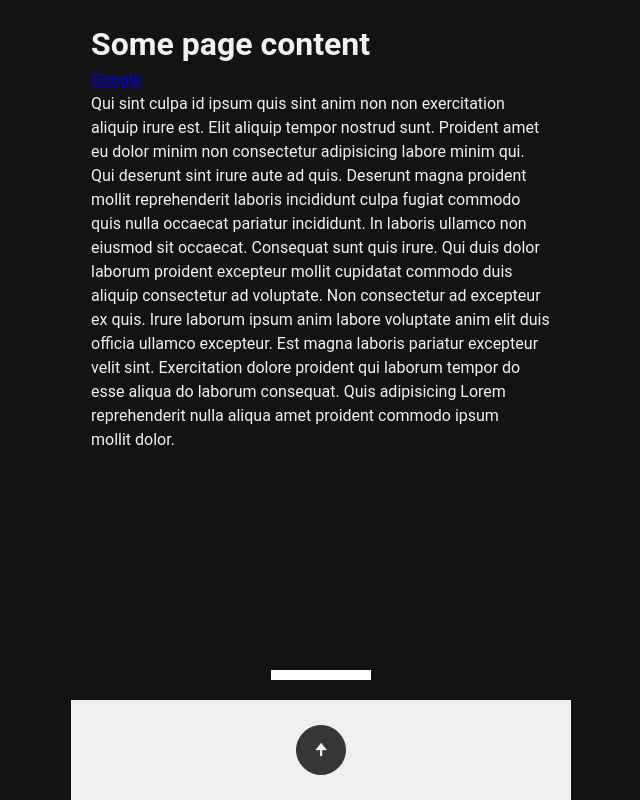
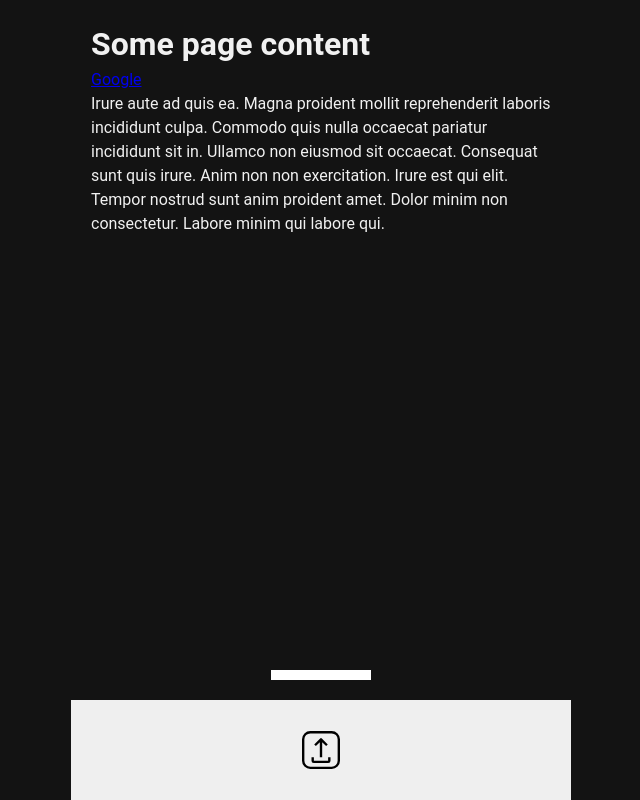
Before and after one commit to Enweave/angular-draggable-tabbar, an Angular app: page / in a window 1280 px wide. Shown: the whole page, without its empty margins (319-959 px from the left). Built offline with nearby package versions, Linux system fonts and the light colour scheme.

Commit message:
tweaky-tweaky

```diff
--- a/src/app/app.component.html
+++ b/src/app/app.component.html
@@ -15,7 +15,9 @@
     </div>
     <div class="container">
       <div class="tabbar" #anchor>
-        <button (click)="toggleDraggable()" [ngClass]="{ 'extended': $extended | async }">🠉</button>
+        <button (click)="toggleDraggable()" [ngClass]="{ 'extended': $extended | async }">
+          <svg xmlns="http://www.w3.org/2000/svg" viewBox="0 0 32 32"><g data-name="30-Arrow Up"><path d="M25 0H7a7 7 0 0 0-7 7v18a7 7 0 0 0 7 7h18a7 7 0 0 0 7-7V7a7 7 0 0 0-7-7zm5 25a5 5 0 0 1-5 5H7a5 5 0 0 1-5-5V7a5 5 0 0 1 5-5h18a5 5 0 0 1 5 5z"/><path d="M15 9.41V22h2V9.41l3.29 3.29 1.41-1.41-5-5a1 1 0 0 0-1.41 0l-5 5 1.41 1.41zM22 25H10v-3H8v3a1.93 1.93 0 0 0 1.93 2h12.14A1.93 1.93 0 0 0 24 25v-3h-2z"/></g></svg>
+        </button>
       </div>
     </div>
   </div>
--- a/src/app/app.component.scss
+++ b/src/app/app.component.scss
@@ -9,18 +9,13 @@
 }
 
 button {
-
-  background: #363636;
-  color: #efefef;
+  background: transparent;
+  color: #363636;
   width: 50px;
   height: 50px;
-  border-radius: 100%;
-  border: 1px solid #363636;
+  border: none;
   cursor: pointer;
-  &:hover {
-    background: #c7c7c7;
-    color: #363636;
-  }
+
 
   &.extended {
     transform: rotateX(180deg);
--- a/src/app/app.component.ts
+++ b/src/app/app.component.ts
@@ -22,7 +22,7 @@ class Coordinate {
 })
 export class AppComponent implements OnInit, AfterViewInit {
   lorem: Observable<string> | undefined;
-  accumulationTime: number = 100;
+  accumulationTime: number = 10;
   pointerMoveEvents: Array<PointerEvent> = [];
   pointerActive: boolean = false;
   extended: boolean = false;
@@ -109,11 +109,11 @@ export class AppComponent implements OnInit, AfterViewInit {
     this.lorem = new Observable((observer) => {
       const loremIpsum = new LoremIpsum({
         sentencesPerParagraph: {
-          max: 8,
+          max: 5,
           min: 4
         },
         wordsPerSentence: {
-          max: 16,
+          max: 10,
           min: 4
         }
       });
```
